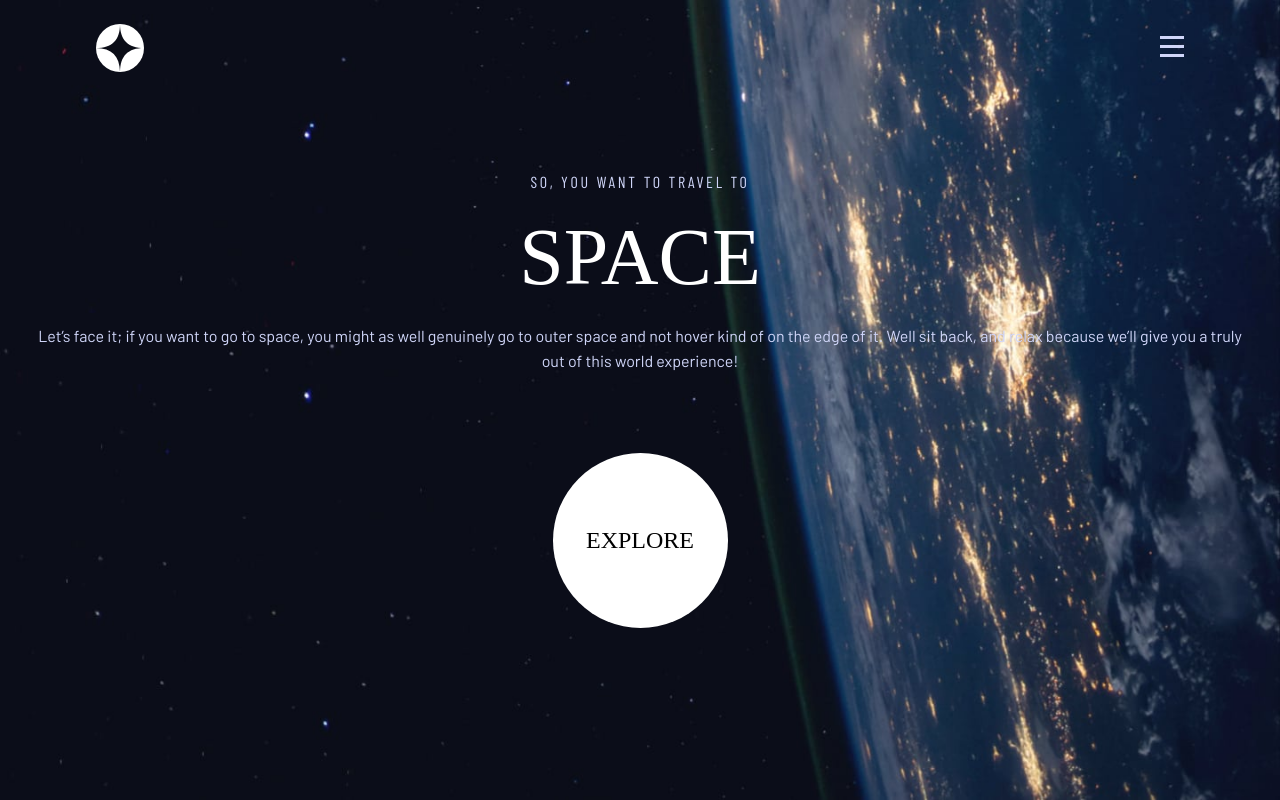
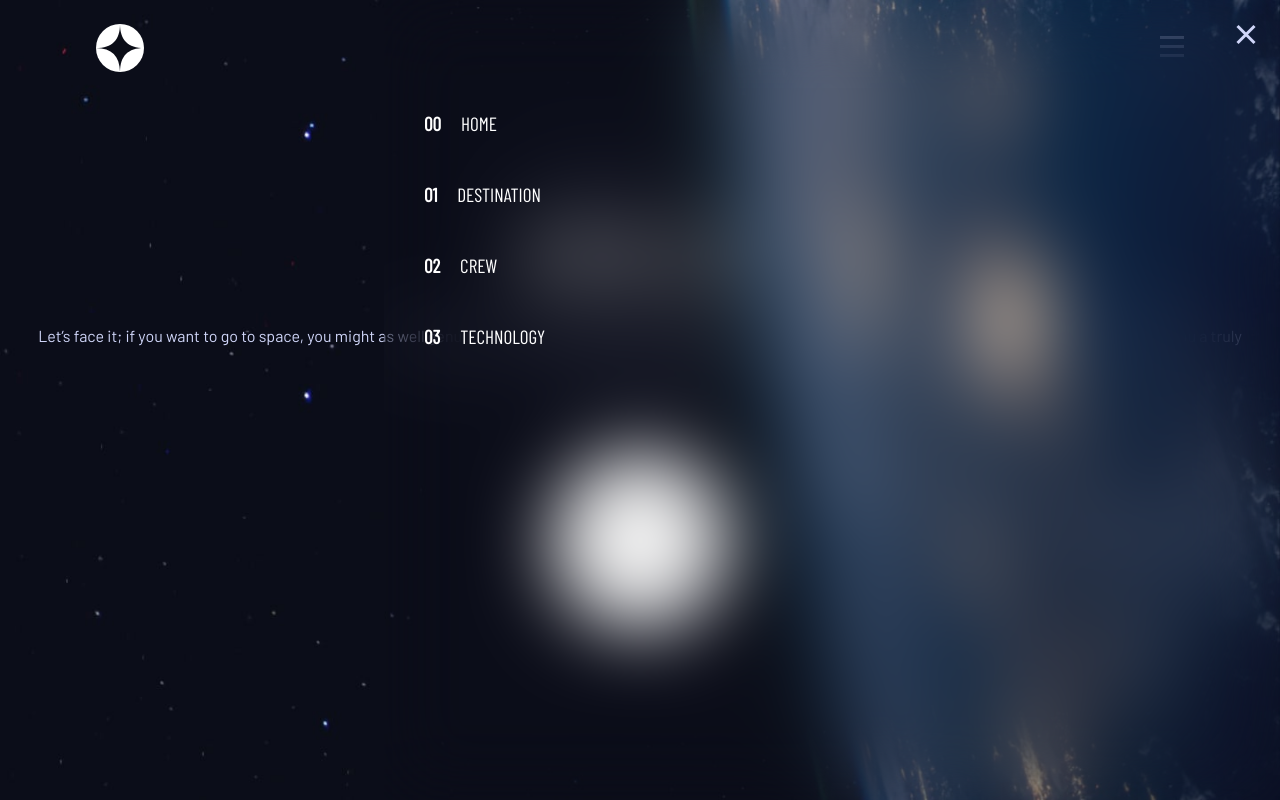
Before and after one commit to Rumazor/space-tourism, a plain HTML site: page index.html in a window 1280 px wide. Drawn offline with nearby package versions, Linux system fonts and the light colour scheme; a web font is replaced by a local one.

Commit message:
aside menu

```diff
--- a/app.css
+++ b/app.css
@@ -17,6 +17,15 @@
 
 html, body {
     height: 100%;
+}
+
+ul{
+    list-style-type: none;
+}
+
+a{
+    text-decoration: none;
+
 }
 
 
@@ -119,6 +128,53 @@ html, body {
     }
 }
 
+.aside-menu{
+    position: fixed;
+    top: 0;
+    right: 0;
+    width: 70%;
+    height: 100%;
+    background:transparent;
+    backdrop-filter: blur(40px);
+    display: grid;
+    grid-template-rows: auto 1fr auto;
+    row-gap: 1rem;
+}
+
+.aside-header{
+    display: flex;
+    justify-content: end;
+    padding: 1rem 1.5rem;
+}
+
+.aside-header button{
+    height: 40px;
+    background: transparent;
+    border: none;
+
+}
+
+.aside-links a{
+    display: block;
+    font-size: 1.2rem;
+    font-family: 'Barlow Condensed', sans-serif;
+    color: var(--white-color);
+    font-weight: 100;
+    padding: 1.5rem 2.5rem;
+
+}
+
+.aside-links a:hover{
+    border-right: 4px solid white;
+}
+
+.aside-links a span{
+    font-weight: bold;
+    padding-right: 1rem;
+}
+
+
+
 @media (min-width: 768px) {
     .hero {
         background-image: url('./assets/home/background-home-desktop.jpg');
--- a/index.html
+++ b/index.html
@@ -27,6 +27,29 @@
             </div>
         </div>
     </nav>
+    <aside class="aside-menu">
+        <div class="aside-header">
+            <button id="close-aside">
+                <img src="./assets/icons/icon-close.svg" alt="close button">
+            </button>
+        </div>
+        <ul class="aside-links">
+            <li>
+                <a href=""><span>00</span> HOME</a>
+            </li>
+            <li>
+                <a href=""><span>01</span>
+                    DESTINATION</a>
+            </li>
+            <li>
+                <a href=""><span>02</span> CREW</a>
+            </li>
+            <li>
+                <a href=""><span>03</span> TECHNOLOGY</a>
+            </li>
+        </ul>
+    </aside>
+
     <section class="hero">
         <div class="hero-container">
             <p class="heading-5">SO, YOU WANT TO TRAVEL TO</p>
```
